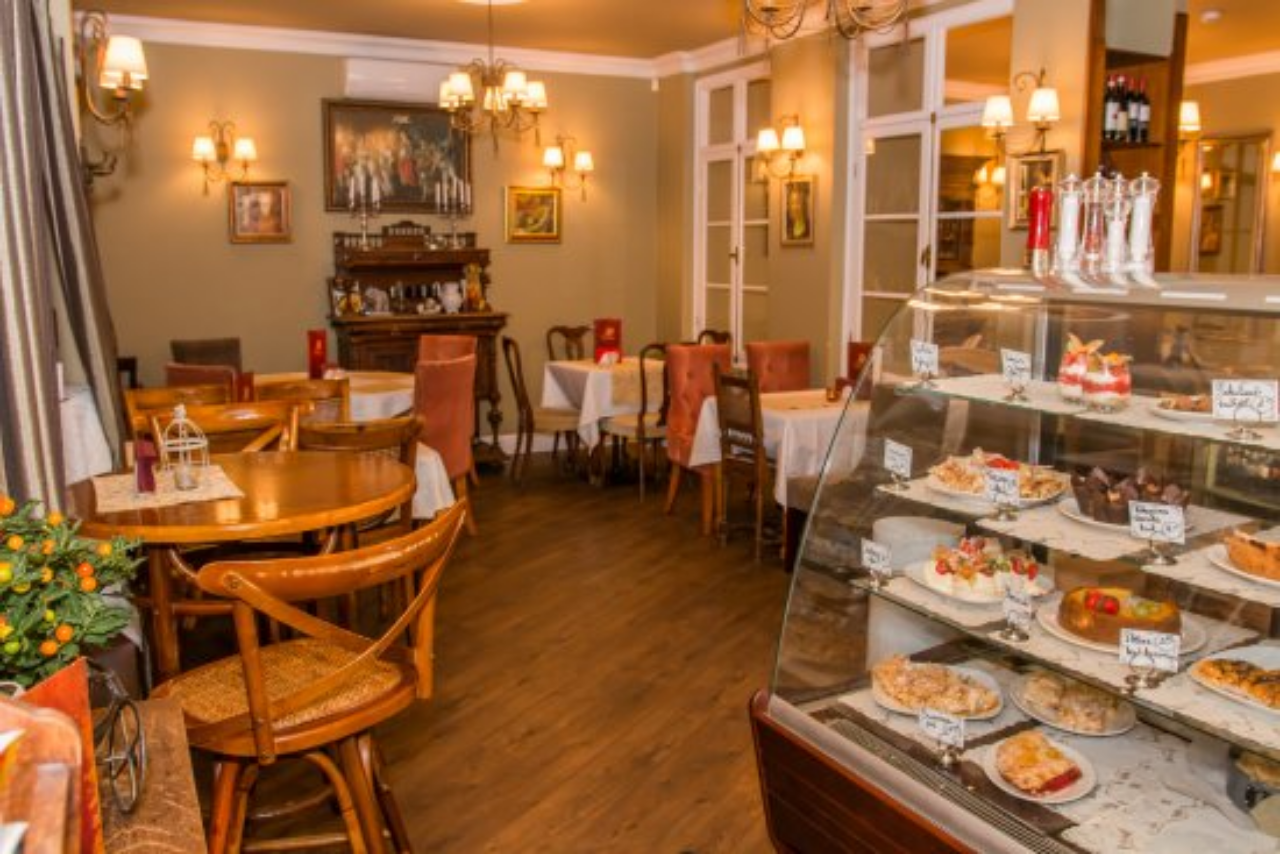
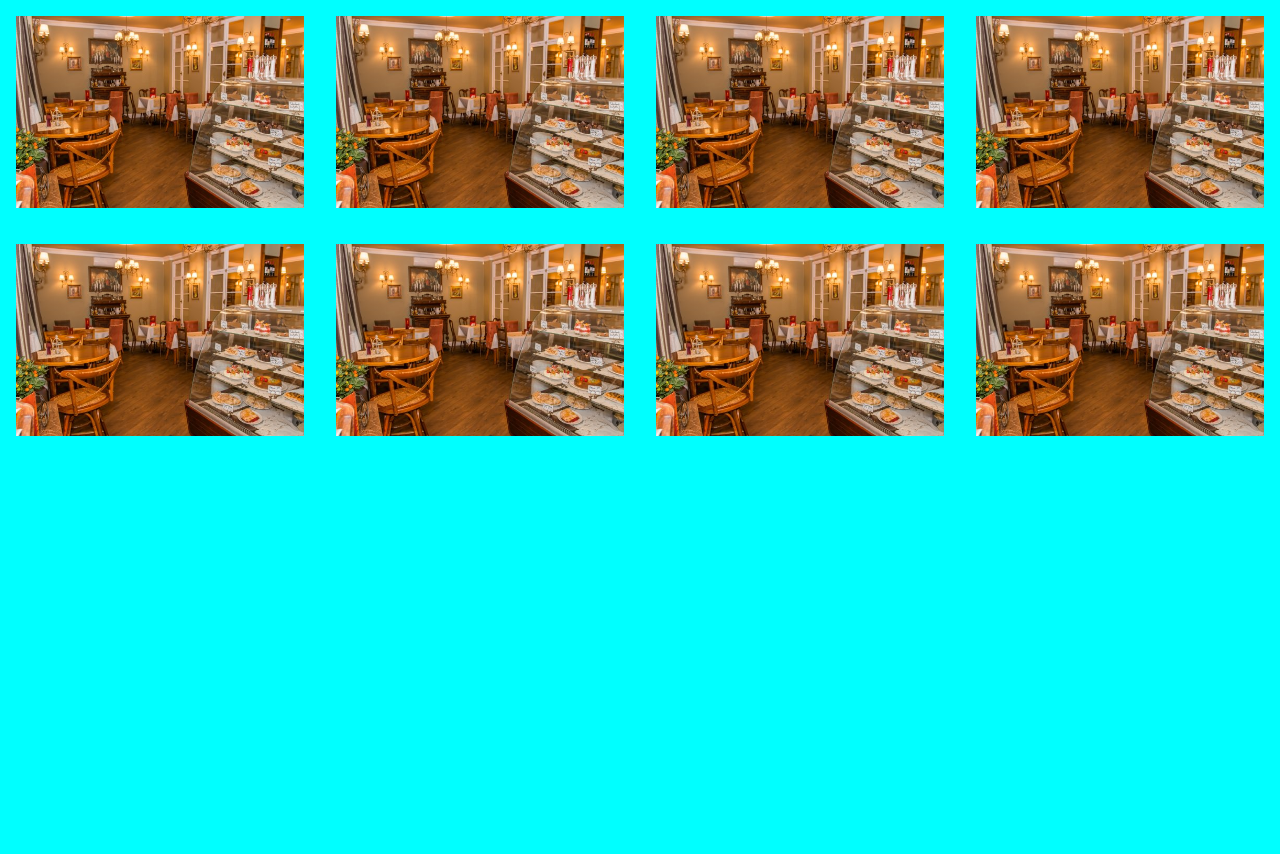
Before and after one commit to aprilshin/lecture, a plain HTML site: page media-query.html in a window 1280 px wide. Shown: the top 854 px of the page. After the commit the page ends 800 px from the top, so only its background shows below. Drawn offline with Linux system fonts and the light colour scheme.

Commit message:
미디어 쿼리 배치 중괄호 빠졌던 오류 해결

```diff
--- a/css/media-query.css
+++ b/css/media-query.css
@@ -23,6 +23,7 @@ figure{
   .img-wrap{
     margin: 1em;
   }
+}
 /* 태블릿 디바이스 - 600px 부터 1024px 까지 */
 @media screen and (min-width: 600px) and (max-width: 1024px){
   body
@@ -38,7 +39,6 @@ figure{
     box-sizing: border-box;
   }
 }
-
 /* 데스크탑 디바이스 - 1025px 이상 */
 @media screen and (min-width: 1025px){
   body{
@@ -49,8 +49,8 @@ figure{
     flex-wrap: wrap;
   }
   .img-wrap{
-    width: 33.3333333%;
+    width: 25%;
     padding: 1em;
-
+    box-sizing: border-box;
   }
 }
--- a/media-query.html
+++ b/media-query.html
@@ -27,6 +27,12 @@
     <figure class="img-wrap">
       <img src="images/cafe.jpg" alt="">
     </figure>
+    <figure class="img-wrap">
+      <img src="images/cafe.jpg" alt="">
+    </figure>
+    <figure class="img-wrap">
+      <img src="images/cafe.jpg" alt="">
+    </figure>
   </div>
 </body>
 </html>
```
Lines whose indentation alone changed are shown as unchanged.
